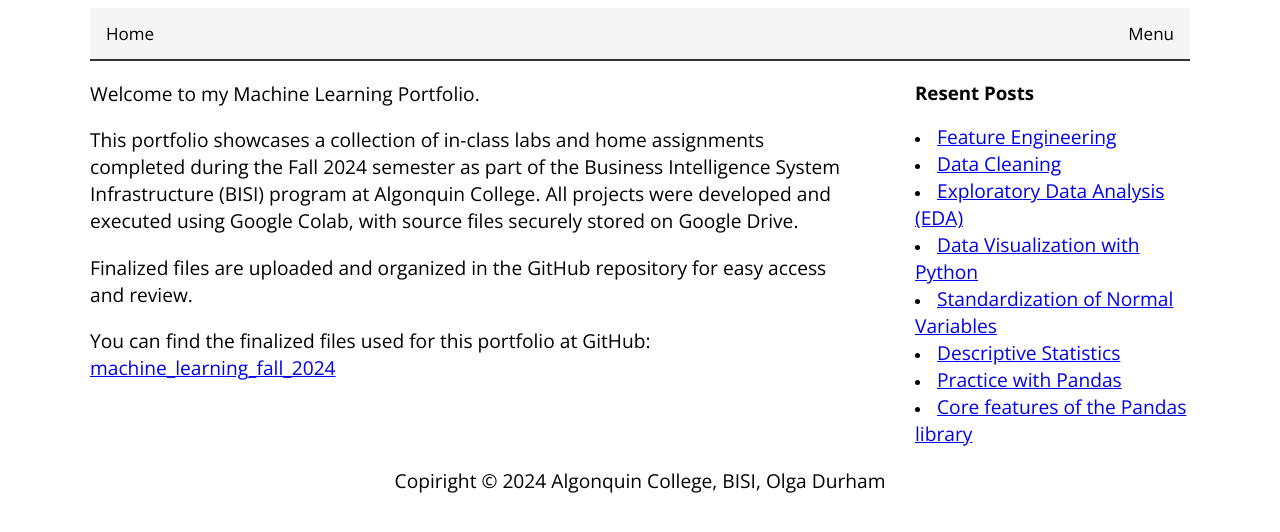
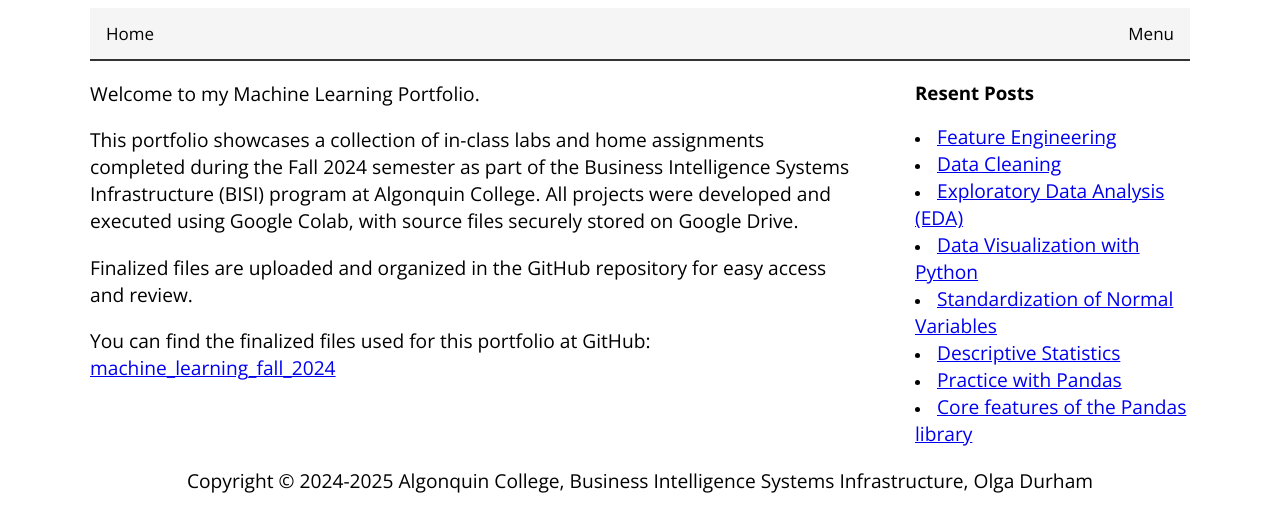
Before and after one commit to shap0011/ml_portfolio, a Jekyll site: the page built from about.md, in a window 1280 px wide. Shown: the top 532 px of the page. Built offline with Jekyll 4.4.1, drawn with Linux system fonts in a browser that asks for light colours.

Commit message:
Edits Content

```diff
--- a/_layouts/post.html
+++ b/_layouts/post.html
@@ -107,7 +107,7 @@
         {% endfor %}
     </aside>
     <footer>
-        <p>Copiright &copy; 2024 Algonquin College, BISI, Olga Durham</p>
+        <p>Copyright &copy; 2024-2025 Algonquin College, Business Intelligence Systems Infrastructure, Olga Durham</p>
     </footer>
 </div>
 <script>
--- a/about.md
+++ b/about.md
@@ -7,7 +7,7 @@ permalink: /about.html
 Welcome to my Machine Learning Portfolio.
 
 This portfolio showcases a collection of in-class labs and home assignments completed
-during the Fall 2024 semester as part of the Business Intelligence System Infrastructure (BISI)
+during the Fall 2024 semester as part of the Business Intelligence Systems Infrastructure (BISI)
 program at Algonquin College. All projects were developed and executed using Google Colab,
 with source files securely stored on Google Drive.
 
```
